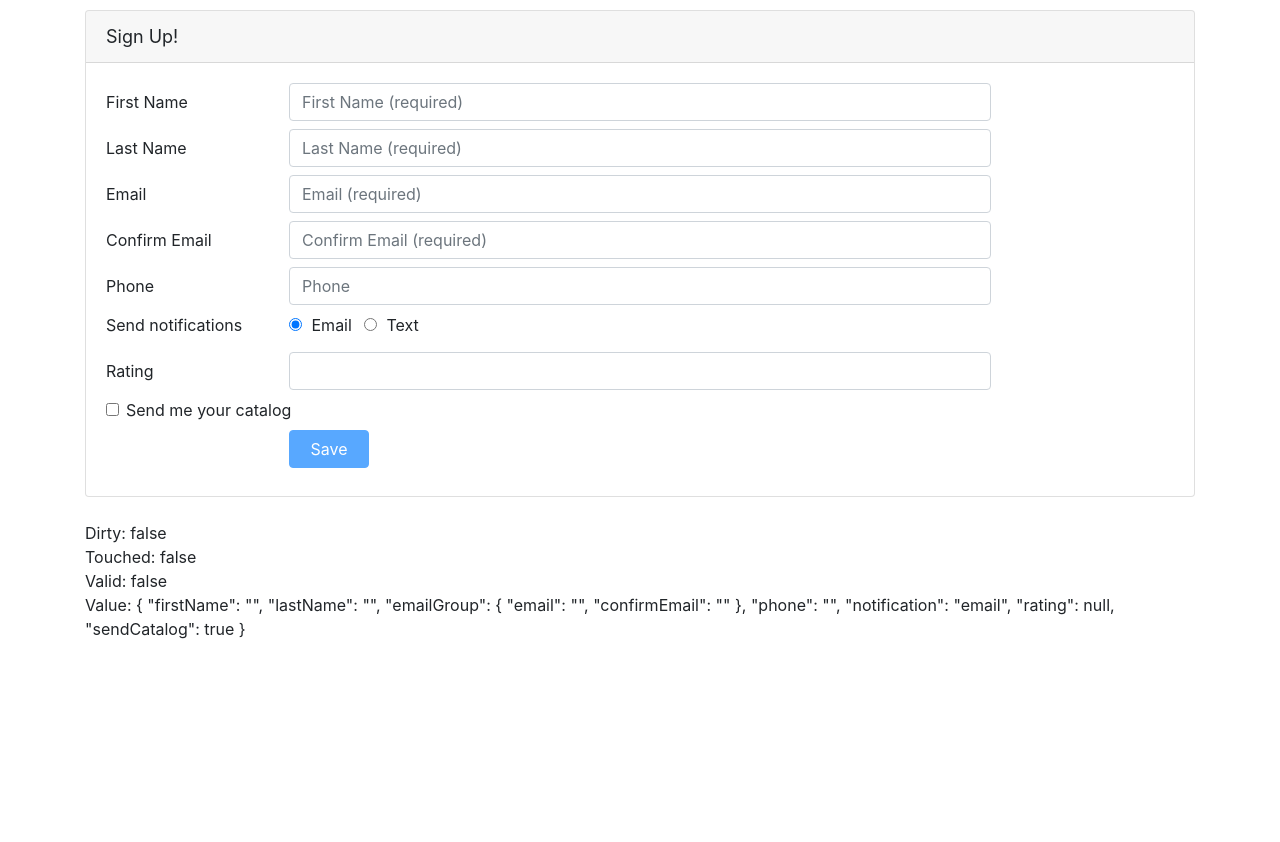
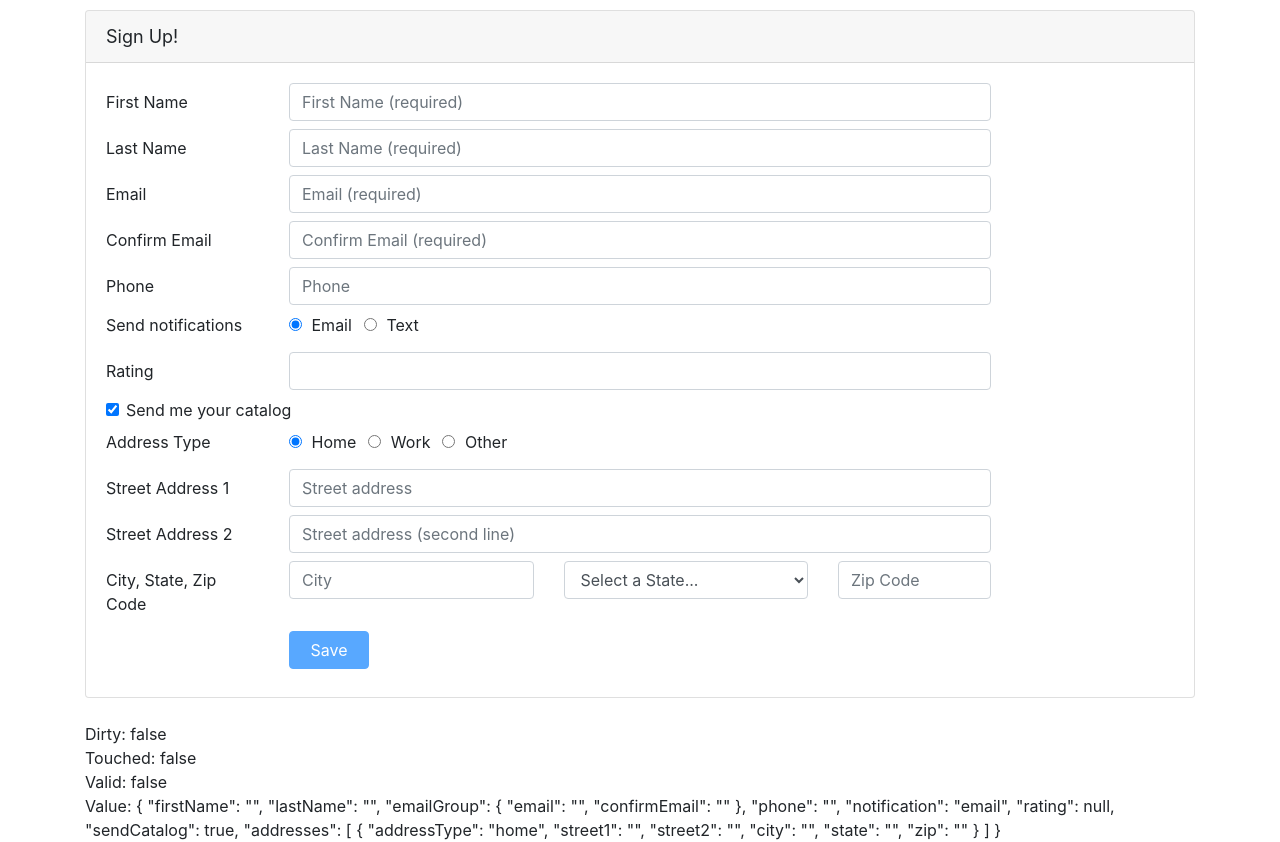
Before and after one commit to Mondored/best-practices, an Angular app in the folder Angular-ReactiveForms/Demo/: page / in a window 1280 px wide. Before the commit the page ends 800 px from the top, so only its background shows below. Built offline with nearby package versions, Linux system fonts and the light colour scheme.

Commit message:
create a fromArray of the catalog address inputs

```diff
--- a/Angular-ReactiveForms/Demo/src/app/customers/customer.component.html
+++ b/Angular-ReactiveForms/Demo/src/app/customers/customer.component.html
@@ -158,13 +158,15 @@
               <input class="form-check-input"
                      id="sendCatalogId"
                      type="checkbox"
-                     formContolName="sendCatalog"> Send me your catalog
+                     formControlName="sendCatalog"> Send me your catalog
             </label>
           </div>
         </div>
       </div>
 
-      <!-- <div *ngIf="customer.sendCatalog">
+      <div *ngIf="customerForm.get('sendCatalog').value">
+        <div formArrayName="addresses">
+          <div formGroupName="0">
             <div class="form-group row mb-2">
               <label class="col-md-2 col-form-label pt-0">Address Type</label>
               <div class="col-md-8">
@@ -174,8 +176,7 @@
                            id="addressType1Id"
                            type="radio"
                            value="home"
-                       [(ngModel)]="customer.addressType"
-                       name="addressType"> Home
+                           formControlName="addressType"> Home
                   </label>
                 </div>
                 <div class="form-check form-check-inline">
@@ -184,8 +185,7 @@
                            id="addressType1Id"
                            type="radio"
                            value="work"
-                       [(ngModel)]="customer.addressType"
-                       name="addressType"> Work
+                           formControlName="addressType"> Work
                   </label>
                 </div>
                 <div class="form-check form-check-inline">
@@ -194,8 +194,7 @@
                            id="addressType1Id"
                            type="radio"
                            value="other"
-                       [(ngModel)]="customer.addressType"
-                       name="addressType"> Other
+                           formControlName="addressType"> Other
                   </label>
                 </div>
               </div>
@@ -209,8 +208,7 @@
                        id="street1Id"
                        type="text"
                        placeholder="Street address"
-                   [(ngModel)]="customer.street1"
-                   name="street1">
+                       formControlName="street1">
               </div>
             </div>
 
@@ -222,8 +220,7 @@
                        id="street2Id"
                        type="text"
                        placeholder="Street address (second line)"
-                   [(ngModel)]="customer.street2"
-                   name="street2">
+                       formControlName="street2">
               </div>
             </div>
 
@@ -235,14 +232,12 @@
                        id="cityId"
                        type="text"
                        placeholder="City"
-                   [(ngModel)]="customer.city"
-                   name="city">
+                       formControlName="city">
               </div>
               <div class="col-md-3">
                 <select class="form-control"
                         id="stateId"
-                    [(ngModel)]="customer.state"
-                    name="state">
+                        formControlName="state">
                   <option value=""
                           disabled
                           selected
@@ -262,11 +257,12 @@
                        id="zipId"
                        type="number"
                        placeholder="Zip Code"
-                   [(ngModel)]="customer.zip"
-                   name="zip">
+                       formControlName="zip">
               </div>
             </div>
-      </div> -->
+          </div>
+        </div>
+      </div>
 
       <div class="form-group row mb-2">
         <div class="offset-md-2 col-md-4">
--- a/Angular-ReactiveForms/Demo/src/app/customers/customer.component.ts
+++ b/Angular-ReactiveForms/Demo/src/app/customers/customer.component.ts
@@ -1,5 +1,5 @@
 import { Component, OnInit } from '@angular/core';
-import { FormGroup, FormBuilder, Validators, AbstractControl, ValidatorFn } from '@angular/forms';
+import { FormGroup, FormBuilder, Validators, AbstractControl, ValidatorFn, FormArray } from '@angular/forms';
 import { debounceTime } from 'rxjs/operators'
 
 import { Customer } from './customer';
@@ -20,7 +20,7 @@ function emailMatcher(c: AbstractControl): { [key: string]: boolean } | null {
 
 function ratingRange(min: number, max: number): ValidatorFn {
   return (c: AbstractControl): { [key: string]: boolean } | null => {
-    if (c.value !== null && (isNaN(c.value) || c.value < min || c.value > max )) {
+    if (c.value !== null && (isNaN(c.value) || c.value < min || c.value > max)) {
       return { 'range': true };
     }
     return null;
@@ -37,25 +37,30 @@ export class CustomerComponent implements OnInit {
   customer = new Customer();
   emailMessage: string;
 
+  get addresses(): FormArray{
+    return <FormArray>this.customerForm.get('addresses');
+  }
+
   private validationMessages = {
     required: 'Please enter your email address.',
     email: 'Please enter a valid email address.'
   };
 
-  constructor(private formBuilder:FormBuilder) { }
+  constructor(private formBuilder: FormBuilder) { }
 
   ngOnInit() {
     this.customerForm = this.formBuilder.group({
-      firstName: ['', [ Validators.required, Validators.maxLength(3) ] ],
-      lastName: ['', [ Validators.required, Validators.maxLength(50) ] ],
+      firstName: ['', [Validators.required, Validators.maxLength(3)]],
+      lastName: ['', [Validators.required, Validators.maxLength(50)]],
       emailGroup: this.formBuilder.group({
-        email: ['', [ Validators.required, Validators.email ] ],
-        confirmEmail: ['', [ Validators.required ] ]
-      }, { validator: emailMatcher}),
+        email: ['', [Validators.required, Validators.email]],
+        confirmEmail: ['', [Validators.required]]
+      }, { validator: emailMatcher }),
       phone: '',
       notification: 'email',
-      rating: [null, ratingRange(1,5)],
-      sendCatalog: true
+      rating: [null, ratingRange(1, 5)],
+      sendCatalog: true,
+      addresses: this.formBuilder.array([ this.buildAddress() ])
     });
 
     /* this.customerForm = new FormGroup({
@@ -77,6 +82,17 @@ export class CustomerComponent implements OnInit {
     );
   }
 
+  buildAddress(): FormGroup {
+    return this.formBuilder.group({
+      addressType: 'home',
+      street1: '',
+      street2: '',
+      city: '',
+      state: '',
+      zip: ''
+    })
+  }
+
   save() {
     console.log(this.customerForm);
     console.log('Saved: ' + JSON.stringify(this.customerForm.value));
@@ -84,7 +100,7 @@ export class CustomerComponent implements OnInit {
 
   setMessage(c: AbstractControl): void {
     this.emailMessage = '';
-    if((c.touched || c.dirty) && c.errors) {
+    if ((c.touched || c.dirty) && c.errors) {
       this.emailMessage = Object.keys(c.errors).map(
         key => this.validationMessages[key]).join(' ');
     }
@@ -92,7 +108,7 @@ export class CustomerComponent implements OnInit {
 
   setNotification(notifyVia: string): void {
     const phoneControl = this.customerForm.get('phone');
-    if (notifyVia === 'text'){
+    if (notifyVia === 'text') {
       phoneControl.setValidators(Validators.required);
     } else {
       phoneControl.clearValidators();
```
Lines whose indentation alone changed are shown as unchanged.
